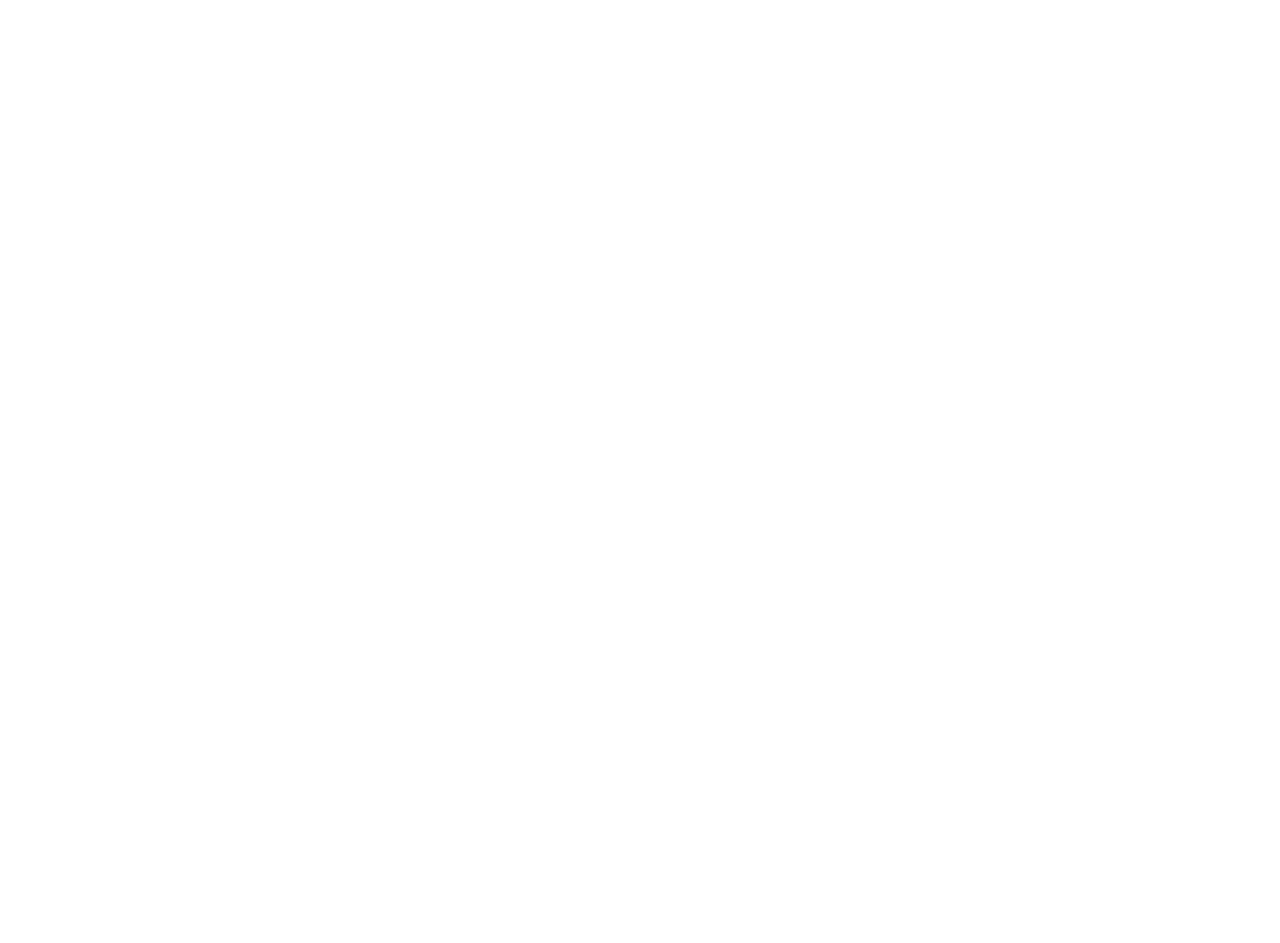
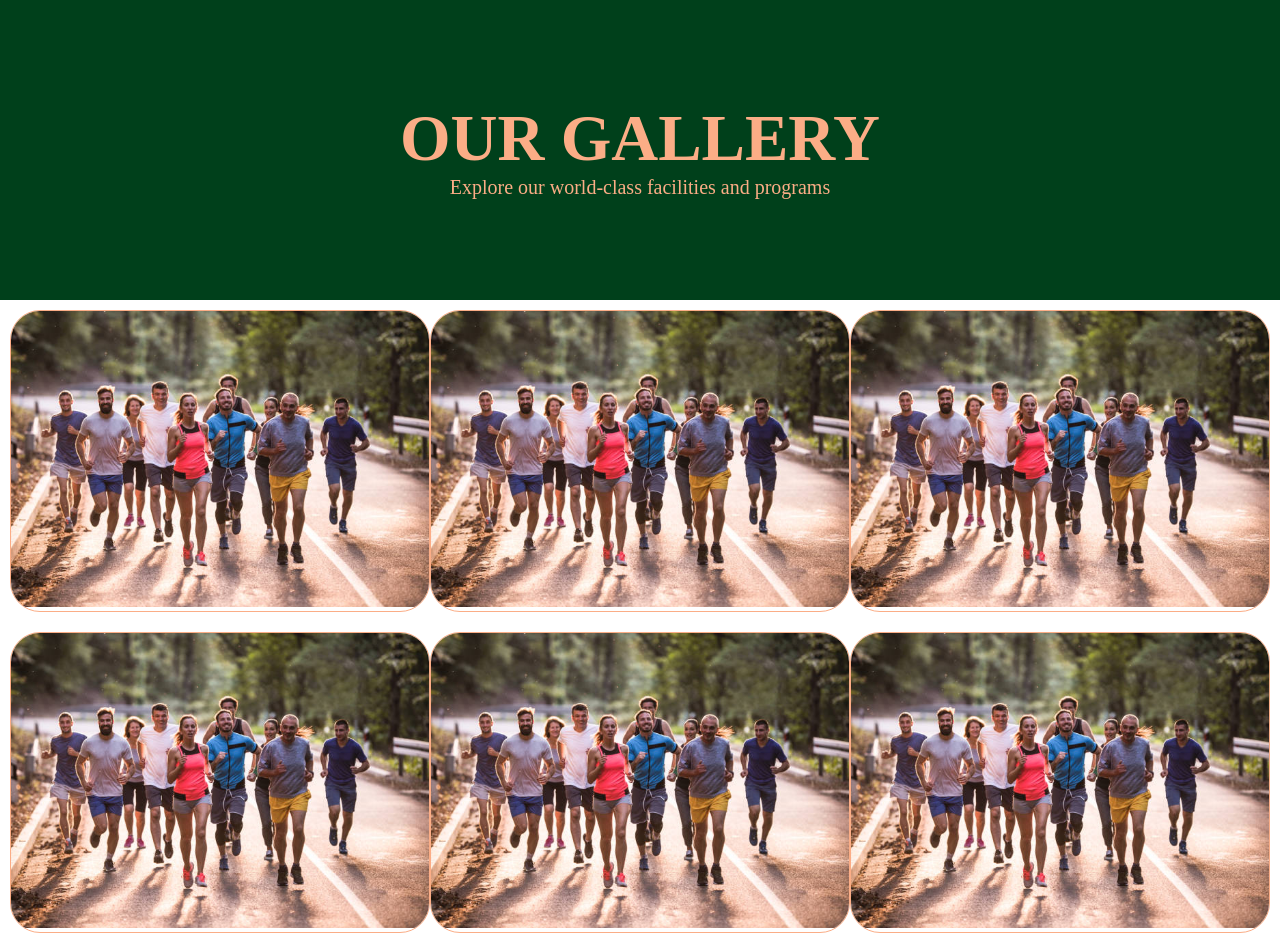
Before and after one commit to ernestocarocca/git-group-project, a plain HTML site: page gallery.html in a window 1280 px wide. Before the commit the page ends 800 px from the top, so only its background shows below. Drawn offline with Linux system fonts and the light colour scheme.

Commit message:
Add gallery section with styling and images; refactor index structure

```diff
--- a/css/style.css
+++ b/css/style.css
@@ -77,3 +77,49 @@ footer p{
     color: var(--main-color);
     padding: 20px;
 }
+
+.gallery-section1{
+  background-color: var(--primary);
+  height: 300px;
+  display: flex;
+justify-content: center;
+align-items: center;
+flex-direction: column;
+}
+.gallery-text{
+text-align: center;
+justify-self: center;
+font-size: 65px;
+
+}
+p{
+  font-size: 20px;
+}
+.cards{
+  display: flex;
+  width: 100%;
+flex-direction: row;
+justify-content: space-evenly;
+padding: 10px;
+
+
+}
+.card{
+  border: 1px solid var(--accent-color);
+
+
+border-radius: 30px;
+width: 500px;
+overflow: hidden;
+}
+img{
+  width: 100%;
+  object-fit: cover;
+  object-position: center;
+
+
+
+
+
+
+}
--- a/gallery.html
+++ b/gallery.html
@@ -0,0 +1,51 @@
+<!DOCTYPE html>
+<html lang="en">
+
+<head>
+    <meta charset="UTF-8">
+    <meta name="viewport" content="width=device-width, initial-scale=1.0">
+    <title>Document</title>
+    <link rel="stylesheet" href="./css/style.css">
+</head>
+
+<body>
+    <main>
+        <section class="gallery-section1">
+            <h1 class="gallery-text">
+                OUR GALLERY
+            </h1>
+            <p>
+                Explore our world-class facilities and programs
+            </p>
+        </section>
+        <section class="cards">
+            <article class="card">
+                <img src="./images/istockphoto-1061713622-612x612.jpg" alt="">
+            </article>
+            <article class="card">
+                <img src="./images/istockphoto-1061713622-612x612.jpg" alt="">
+            </article>
+            <article class="card">
+                <img src="./images/istockphoto-1061713622-612x612.jpg" alt="">
+            </article>
+
+
+
+
+        </section>
+        <section class="cards">
+            <article class="card">
+                <img src="./images/istockphoto-1061713622-612x612.jpg" alt="">
+            </article>
+            <article class="card">
+                <img src="./images/istockphoto-1061713622-612x612.jpg" alt="">
+            </article>
+            <article class="card">
+                <img src="./images/istockphoto-1061713622-612x612.jpg" alt="">
+            </article>
+        </section>
+    </main>
+
+</body>
+
+</html>
```
Also changed, not shown: index.html (+4 -1 lines).
